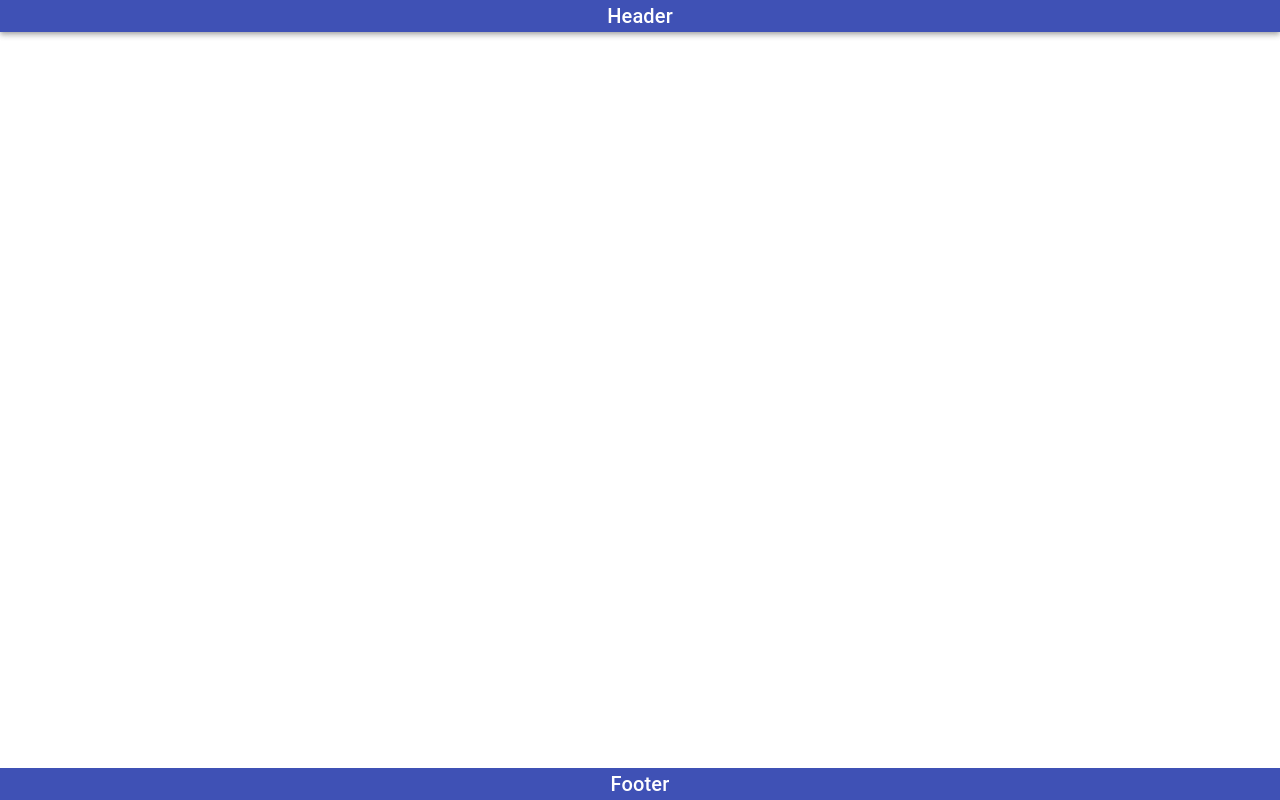
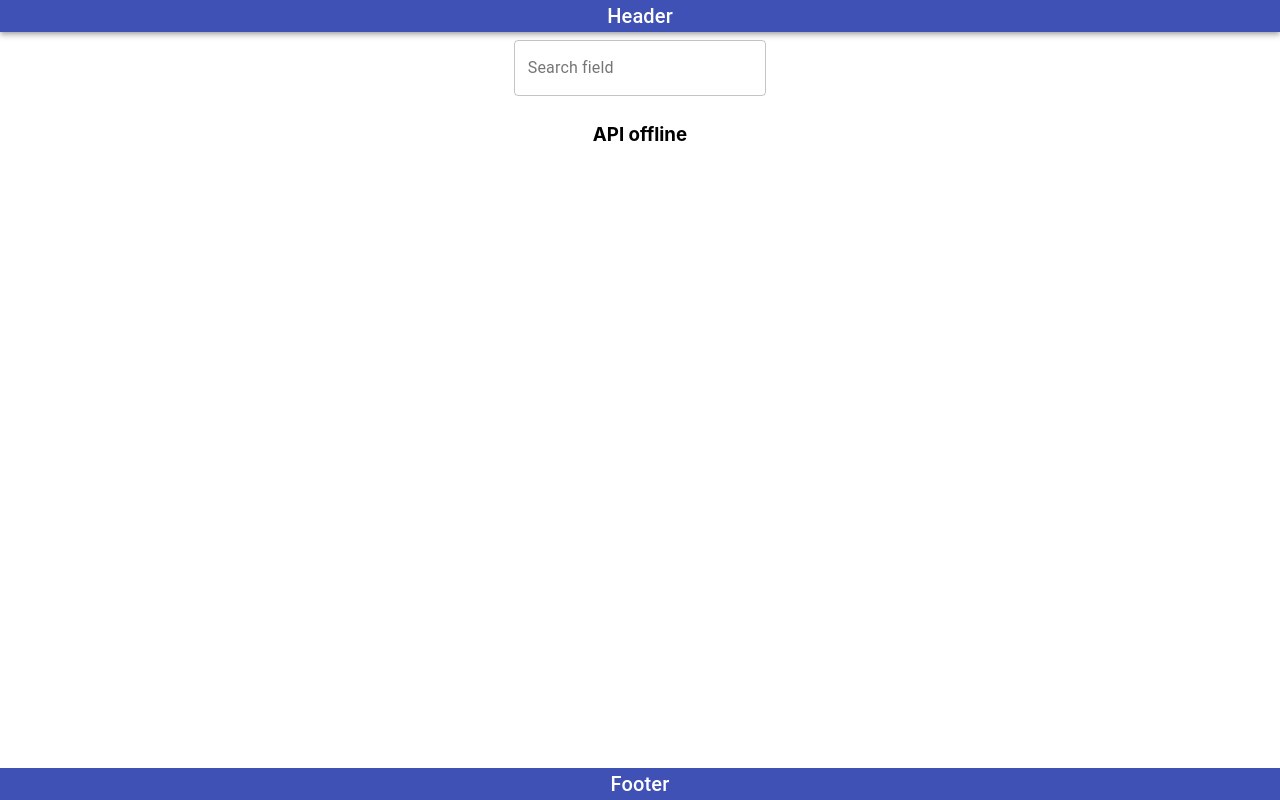
Before and after one commit to ADejbakhsh/test-nobo, a React (Create React App) app: page / in a window 1280 px wide. Built offline with nearby package versions, Linux system fonts and the light colour scheme; no server answers.

Commit message:
Proto searchbar I am getting the result in movies but not displaying them yet adding package react-router-dom

```diff
--- a/package.json
+++ b/package.json
@@ -11,6 +11,7 @@
     "react": "^16.13.1",
     "react-dom": "^16.13.1",
     "react-router": "^5.2.0",
+    "react-router-dom": "^5.2.0",
     "react-scripts": "3.4.1"
   },
   "scripts": {
--- a/src/App.js
+++ b/src/App.js
@@ -2,11 +2,20 @@ import React from 'react';
 import './App.css';
 import './components/layouts/Layout.js'
 import Layout from './components/layouts/Layout.js';
+import Searchbar from './components/Searchbar.js';
+import {
+  BrowserRouter,
+  Route,
+} from "react-router-dom";
 
 function App() {
   return (
     <div className="App">
-          <Layout></Layout>
+      <BrowserRouter>
+      <Layout></Layout>
+      <Route exact path="/" component={Searchbar} />
+
+      </BrowserRouter>
     </div>
   );
 }
--- a/src/components/Searchbar.js
+++ b/src/components/Searchbar.js
@@ -1,4 +1,4 @@
-import React from 'react';
+import React, { useEffect } from 'react';
 import TextField from '@material-ui/core/TextField';
 import { makeStyles } from '@material-ui/core/styles';
 
@@ -12,14 +12,62 @@ const useStyles = makeStyles((theme) => ({
     },
 }));
 
+
+
 export default function Searchbar() {
     const classes = useStyles();
+    const [searchInput, setSearchInput] = React.useState();
+    const [apiBool, setApiBool] = React.useState(false)
+    const [movies, setMovies] = React.useState([]);
+
+    function handleChange(event) {
+        setSearchInput(event.target.value);
+        if (apiBool) {
+            fetch("https://api.tvmaze.com/search/shows?q=" + event.target.value)
+                .then(res => res.json())
+                .then(
+                    (result) => {
+                        setMovies(result);
+                    }).catch((error) => {
+                        console.log(error);
+            })
+        }
+    }
+
+    /*  Les hook c'est pas encore ca 😒*/
+    useEffect(() => {
+        fetch("https://api.tvmaze.com/search/shows?q=test")
+            .then(res => res.json())
+            .then(
+                (result) => {
+                    setApiBool(true);
+                    setMovies(result);
+                }
+            )
+            .catch((error) => {
+                setApiBool(false);
+                console.log(error);
+            })
+    }, []);
+
+    function showFilmCard(searchInput, apiBool, movies) {
+        if (!apiBool)
+            return <h3>API offline</h3>;
+
+
+    }
 
     return (
         <form className={classes.root} noValidate autoComplete="off">
-        <div>
-          <TextField id="outlined-search" label="Search field" type="search" variant="outlined" />
-        </div>
+            <TextField
+                id="search"
+                label="Search field"
+                type="search"
+                variant="outlined"
+                value={searchInput}
+                onChange={handleChange}
+            />
+            {showFilmCard(searchInput, apiBool, movies)}
         </form>
     );
 }
```
Also changed, not shown: 1 other file (tests, documents, lock files or other folders). Lines whose indentation alone changed are shown as unchanged.
